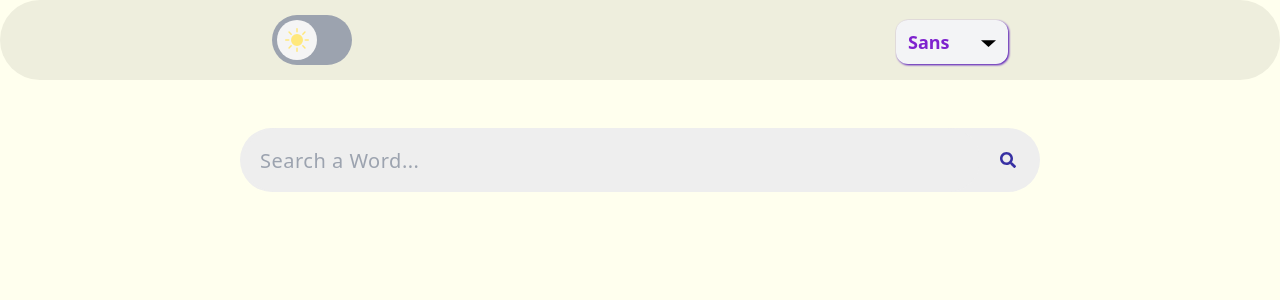
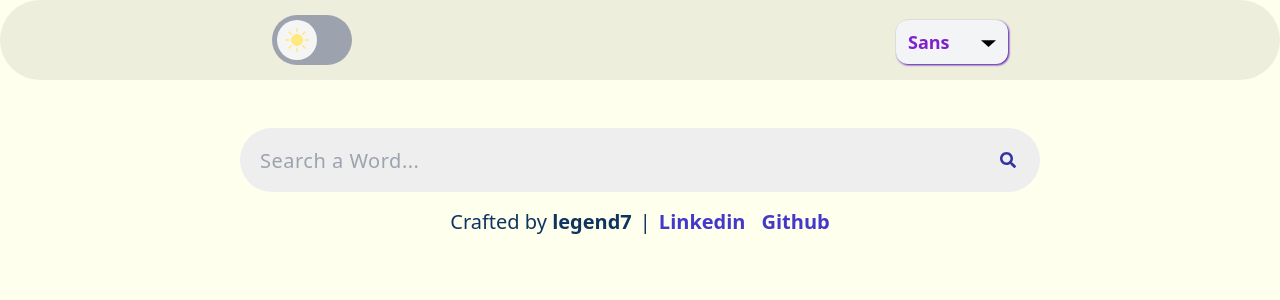
Before and after one commit to legend7bot/worzila-lite, a React (Vite) app: page / in a window 1280 px wide. Shown: the top 300 px of the page. Built offline with nearby package versions, Linux system fonts and the light colour scheme.

Commit message:
bug-fixes

```diff
--- a/src/App.tsx
+++ b/src/App.tsx
@@ -1,6 +1,7 @@
 import React, { useEffect, useState } from 'react';
 import AppBar from './components/AppBar';
 import Dictionary from './components/Dictionary';
+import Footer from './components/Footer';
 
 //Light-Pallete: https://www.color-hex.com/color-palette/65620
 //Dark-Pallete: https://colorhunt.co/palette/1a1a2e16213e0f3460e94560
@@ -44,6 +45,7 @@ const App: React.FC = () => {
         setFont={setFont}
       />
       <Dictionary />
+      <Footer />
     </div>
   );
 };
--- a/src/components/AppBar.tsx
+++ b/src/components/AppBar.tsx
@@ -21,7 +21,6 @@ const AppBar: React.FC<AppBarProps> = (props) => {
       setOpacity(false);
     }
   };
-  console.log(opacity);
   window.addEventListener('scroll', changeNavbarColor);
 
   useEffect(() => {
--- a/src/components/Dictionary.tsx
+++ b/src/components/Dictionary.tsx
@@ -10,7 +10,8 @@ const Dictionary: React.FC = () => {
   const onSubmit = (e: any, word: string) => {
     dispatch({ type: 'FETCH_DICT_REQUEST' });
     e.preventDefault();
-    fetch(`https://api.dictionaryapi.dev/api/v2/entries/en/${word}`).then((res) => {
+    fetch(`https://api.dictionaryapi.dev/api/v2/entries/en/${word}`)
+      .then((res) => {
         if (!res.ok) {
           console.log('qwert');
           dispatch({ type: 'FETCH_DICT_FAILURE', payload: "Can't find the word" });
@@ -19,13 +20,20 @@ const Dictionary: React.FC = () => {
             dispatch({ type: 'FETCH_DICT_SUCCESS', payload: data });
           });
         }
-    });
+      })
+      .catch(() =>
+        dispatch({
+          type: 'FETCH_DICT_FAILURE',
+          payload: 'Some error occured | Please check your Internet',
+        })
+      );
   };
 
   return (
     <div className="mt-12 flex flex-col items-center justify-center">
       <SearchBar onSubmit={onSubmit} />
-      {state.error && <div>{state.error}</div>}
+      {state.error && <div className="mt-4 dark:text-[#eeeedd]">{state.error}</div>}
+      {state.loading && <div className="mt-4 dark:text-[#eeeedd]">Loading....</div>}
       <div className="flex flex-col">{state.dataReady && <DictionaryData data={state.data} />}</div>
     </div>
   );
--- /dev/null
+++ b/src/components/Footer.tsx
@@ -0,0 +1,38 @@
+import React from 'react';
+
+const Footer: React.FC = () => {
+  return (
+    <div className="w-[100vw] overflow-hidden py-4 text-lg md:text-xl">
+      <div className="flex flex-row justify-center text-[#0F3460] dark:text-[#eeeedd]">
+        <span className="mx-2">
+          Crafted by{' '}
+          <a
+            className="font-semibold"
+            href="https://www.linkedin.com/in/harsh-vardhan-sharma7/"
+            target="_blank">
+            legend7
+          </a>
+        </span>
+        |
+        <span>
+          <a
+            className="mx-2 font-semibold text-indigo-700 dark:text-indigo-400"
+            href="https://www.linkedin.com/in/harsh-vardhan-sharma7/"
+            target="_blank">
+            Linkedin
+          </a>
+        </span>
+        <span>
+          <a
+            className="mx-2 font-semibold text-indigo-700 dark:text-indigo-400"
+            href="https://github.com/legend7bot/"
+            target="_blank">
+            Github
+          </a>
+        </span>
+      </div>
+    </div>
+  );
+};
+
+export default Footer;
```
Lines whose indentation alone changed are shown as unchanged.
